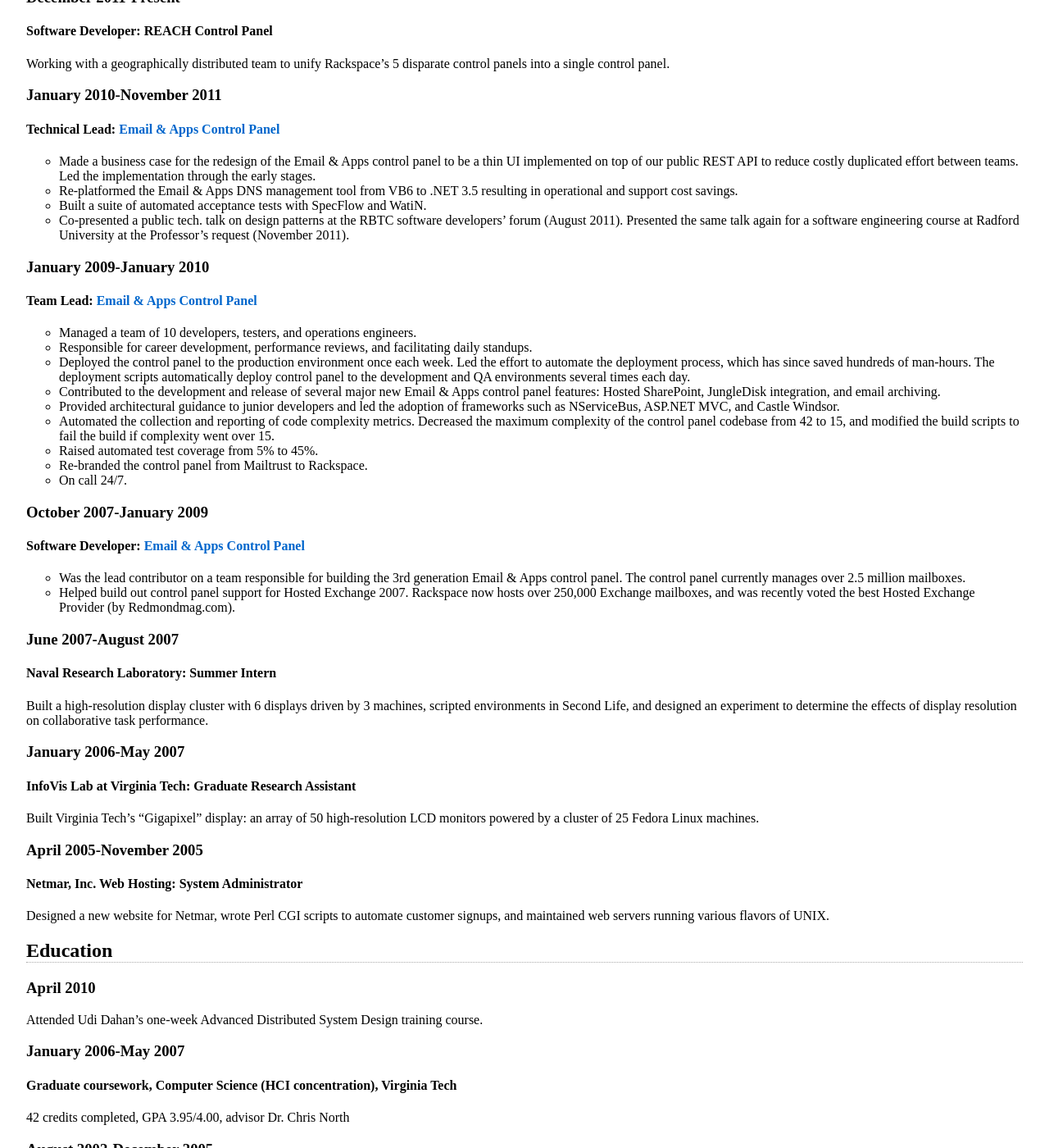
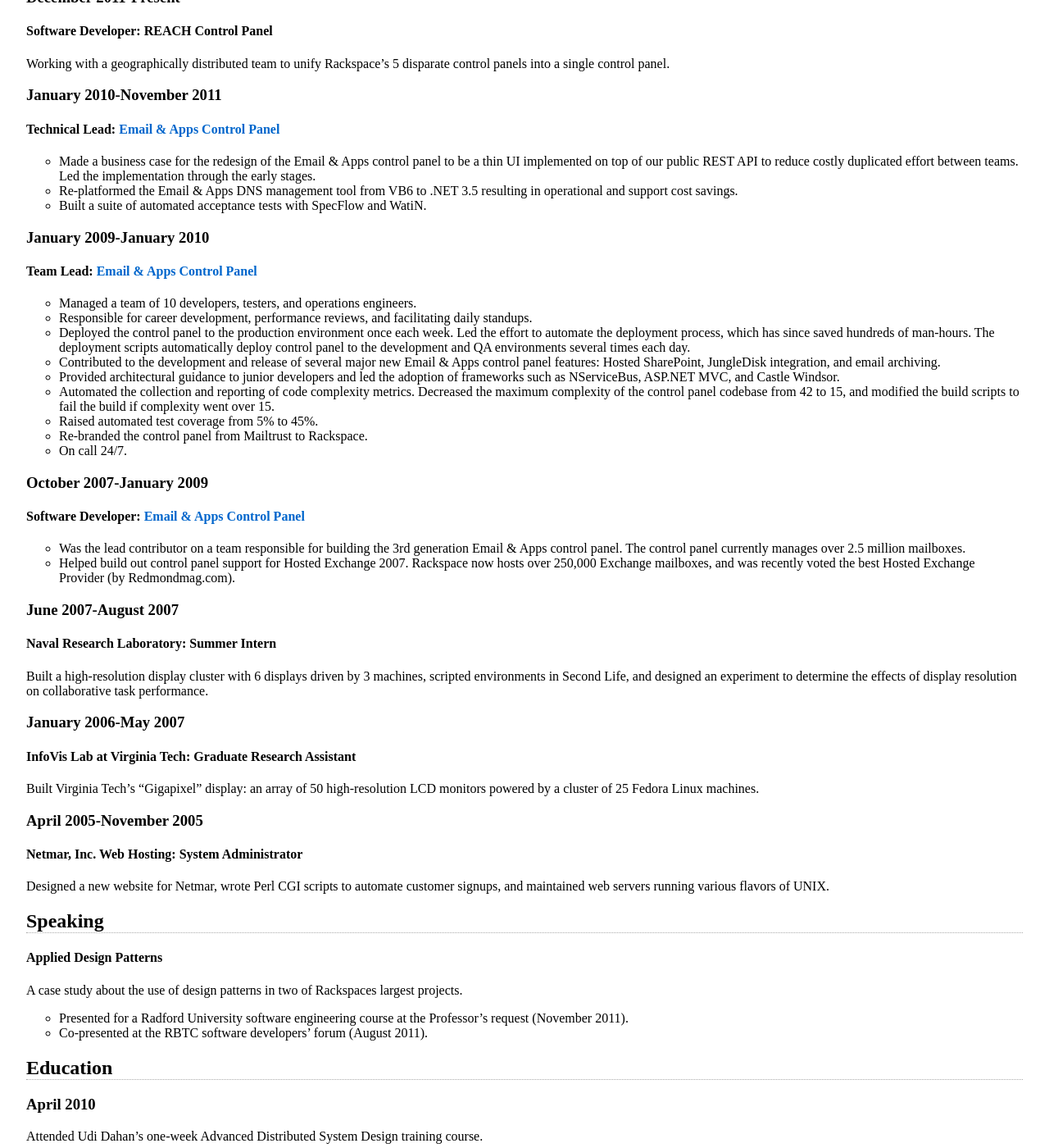
Before and after one commit to mdellanoce/mdellanoce.github.com, a Jekyll site: the page built from resume/index.markdown, in a window 1280 px wide and 1400 px high, scrolled down 445 px. Shown: the whole window at 82% size. Built offline with Jekyll 4.4.1, drawn with Linux system fonts in a browser that asks for light colours.

Commit message:
Add speaking section

```diff
--- a/resume/index.markdown
+++ b/resume/index.markdown
@@ -33,7 +33,6 @@
 * Made a business case for the redesign of the Email &amp; Apps control panel to be a thin UI implemented on top of our public REST API to reduce costly duplicated effort between teams. Led the implementation through the early stages.
 * Re-platformed the Email &amp; Apps DNS management tool from VB6 to .NET 3.5 resulting in operational and support cost savings.
 * Built a suite of automated acceptance tests with SpecFlow and WatiN.
-* Co-presented a public tech. talk on design patterns at the RBTC software developers' forum (August 2011). Presented the same talk again for a software engineering course at Radford University at the Professor's request (November 2011).
 
 ### January 2009-January 2010
 #### Team Lead: [Email &amp; Apps Control Panel](https://cp.rackspace.com)
@@ -66,6 +65,14 @@
 #### Netmar, Inc. Web Hosting: System Administrator
 Designed a new website for Netmar, wrote Perl CGI scripts to automate customer signups, and maintained web servers running various flavors of UNIX.
 
+## Speaking
+#### Applied Design Patterns
+
+A case study about the use of design patterns in two of Rackspaces largest projects.
+
+* Presented for a Radford University software engineering course at the Professor's request (November 2011).
+* Co-presented at the RBTC software developers' forum (August 2011).
+
 ## Education
 ### April 2010
 Attended Udi Dahan's one-week Advanced Distributed System Design training course.
```
